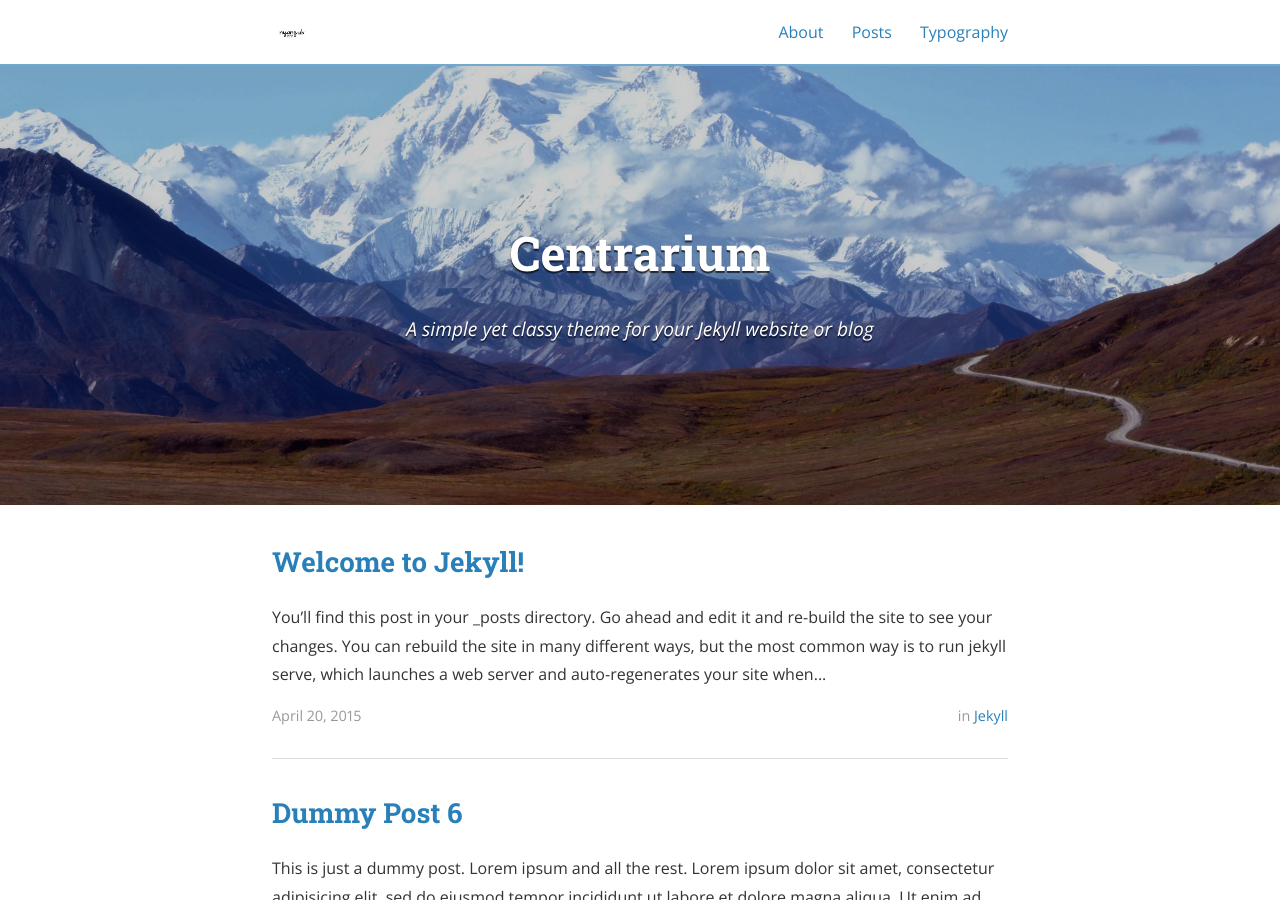
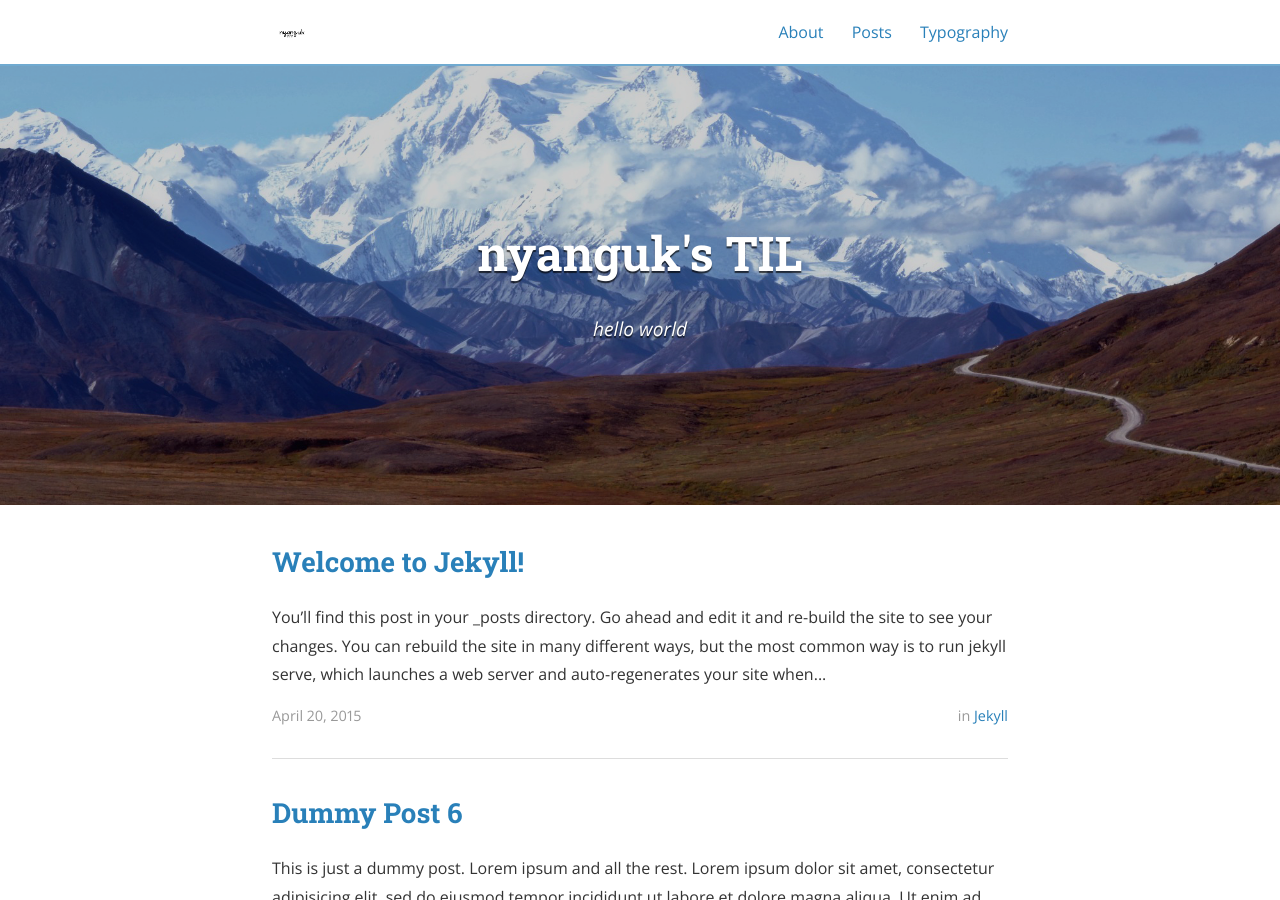
Before and after one commit to NyangUk/nyanguk.github.io, a Jekyll site: the page built from index.html, in a window 1280 px wide and 900 px high. Built offline with Jekyll 4.4.1, drawn with Linux system fonts in a browser that asks for light colours; nearby versions of some CDN libraries; the list of posts is cut into pages by our own code; some of the changed text lies outside the part shown.

Commit message:
설정변경

```diff
--- a/_config.yml
+++ b/_config.yml
@@ -9,10 +9,10 @@ exclude:
   - "/vendor/"
 
 # Site settings
-title: Centrarium
-subtitle: "A simple yet classy theme for your Jekyll website or blog"
-email: blcentra@gmail.com
-name: Ben Centra
+title: nyanguk's TIL
+subtitle: "hello world"
+email: lobgd9150@gmail.com
+name: jaeuk
 description: >
   A simple yet classy theme for your Jekyll website or blog.
 # Base URL of site (i.e. /blog). It should always start with a slash,
@@ -75,34 +75,34 @@ descriptions:
 #     url: https://twitter.com/TheBenCentra # URL of your profile (leave blank to not display in footer)
 #     desc: Follow me on Twitter            # Description to display as link title, etc
 #     share: true                           # Include in the "Share" section of posts
-social:
-  - name: Twitter
-    icon: twitter
-    username: TheBenCentra
-    url: https://twitter.com/TheBenCentra
-    desc: Follow me on Twitter
-    share: true
+# social:
+#   - name: Twitter
+#     icon: twitter
+#     username: TheBenCentra
+#     url: https://twitter.com/TheBenCentra
+#     desc: Follow me on Twitter
+#     share: true
 
-  - name: Facebook
-    icon: facebook
-    username: thebencentra
-    url: ""
-    desc: Friend me on Facebook
-    share: true
+#   - name: Facebook
+#     icon: facebook
+#     username: thebencentra
+#     url: ""
+#     desc: Friend me on Facebook
+#     share: true
 
   - name: GitHub
     icon: github
-    username: bencentra
-    url: https://github.com/bencentra
+    username: nyanguk
+    url: https://github.com/nyanguk
     desc: Fork me on GitHub
     share: false
 
-  - name: LinkedIn
-    icon: linkedin
-    username: Ben Centra
-    url: https://www.linkedin.com/pub/ben-centra/47/769/60a
-    desc: Connect with me on LinkedIn
-    share: true
+  # - name: LinkedIn
+  #   icon: linkedin
+  #   username: Ben Centra
+  #   url: https://www.linkedin.com/pub/ben-centra/47/769/60a
+  #   desc: Connect with me on LinkedIn
+  #   share: true
 
   - name: Google+
     icon: google-plus
@@ -120,7 +120,7 @@ social:
 
   - name: Instagram
     icon: instagram
-    username: ""
+    username: "nyanguk"
     url: ""
     desc: Follow me on Instagram
     share: false
```
